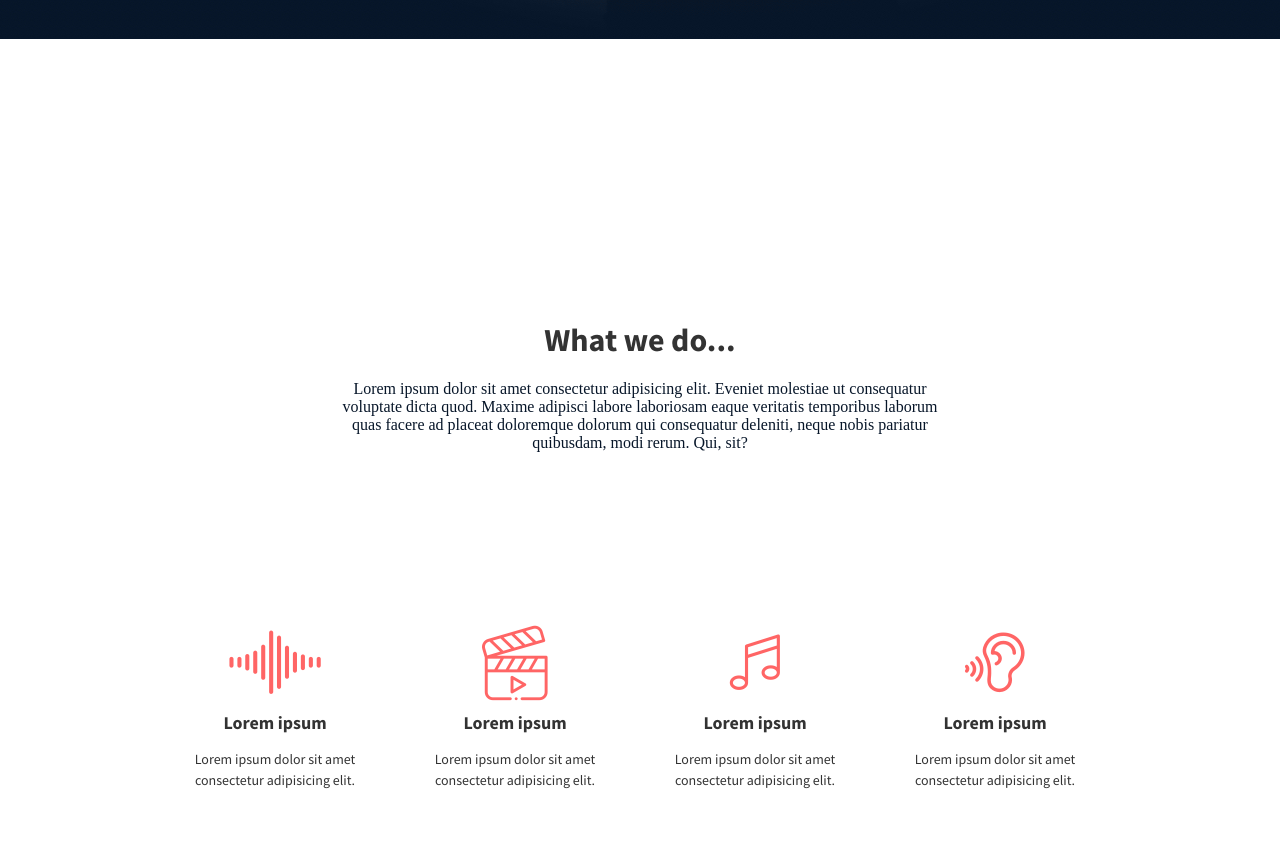
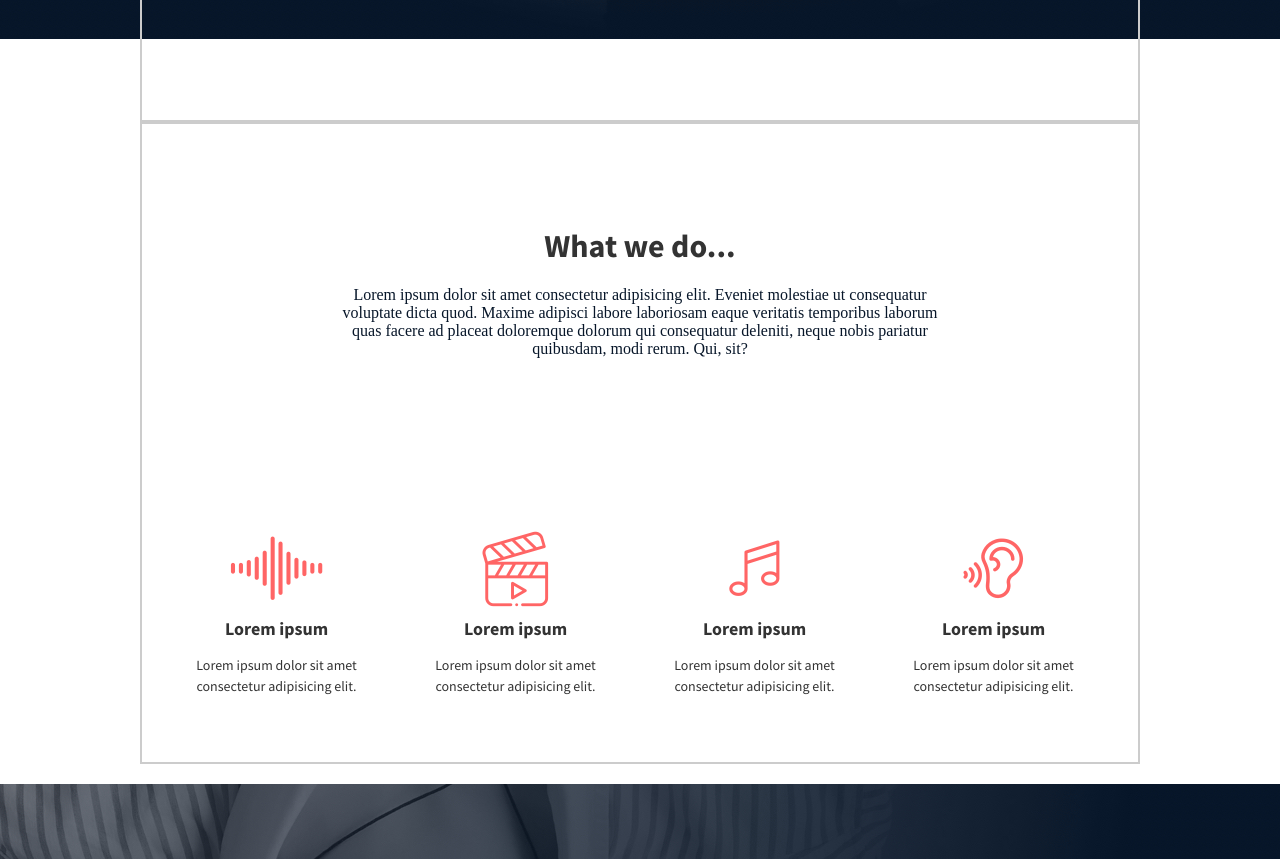
Before and after one commit to getishe/alx_html_css, a plain HTML site: page headphones/index.html in a window 1280 px wide. Shown: the part 761-1620 px from the top of the page. Drawn offline with Linux system fonts and the light colour scheme; files whose address does not match are found by name.

Commit message:
some styles updated

```diff
--- a/headphones/index.html
+++ b/headphones/index.html
@@ -50,9 +50,11 @@
 
      </div>
         </div>
+    </div>
+</div>
         <!-- Main  -->
    <main>
-
+      <div class="container">
     <section>
         <div class="what-we-do-head">
             <h2>What we do...</h2>
@@ -88,10 +90,13 @@
             <p>Lorem ipsum dolor sit amet consectetur adipisicing elit.</p>
         </div>
     </div>
-</div>
+
+
+
     </section>
+      </div>
+    <section class="results">
 
-    <section class="results">
         <div class="container-result">
         <div class="results-head">
             <h2>Our results speak for themselves</h2>
@@ -166,6 +171,7 @@
 
       </section>
 
+
       <!-- footer -->
 
       <footer>
@@ -217,8 +223,10 @@
 
 
 
-</main>
-    </div>
+
+
+
+
         </body>
               </html>
 
--- a/headphones/styles.css
+++ b/headphones/styles.css
@@ -31,7 +31,7 @@ html, body {
 
 
 .container {
-    /* border: 2px solid #ccc; */
+    border: 2px solid #ccc;
     max-width: 1000px;
     margin: 0 auto;
     /* padding: 0 20px; */
@@ -53,7 +53,9 @@ button:active {
     /* background-size: cover; */
     /* background-position: center; */
     background-repeat: no-repeat;
-    height: 200vh;
+    background-clip: border-box;
+    /* height: 130vh; */
+    /* border: 9px solid red; */
     /* display: flex; */
 }
 /* Header Styles */
@@ -181,7 +183,7 @@ nav a {
     padding: 2px 200px;
     justify-content: center;
     align-items: center;
-    margin-top: 200px;
+    margin-top: 100px;
     margin-bottom: 100px;
 }
 
@@ -455,6 +457,7 @@ footer {
     color: #fff;
     padding: 90px 90px 0 90px;
     width: 100%;
+
     /* margin-top: 40px; */
     /* height: 249px; */
 
@@ -467,7 +470,8 @@ footer {
     align-items: center;
     margin: 0 auto;
     padding: 20px;
-    /* border-bottom: 9px solid #444 ; */
+    /* border: 2px solid #ccc; */
+    /* border-bottom: 9px solid #ccc ; */
 }
 
 
```
